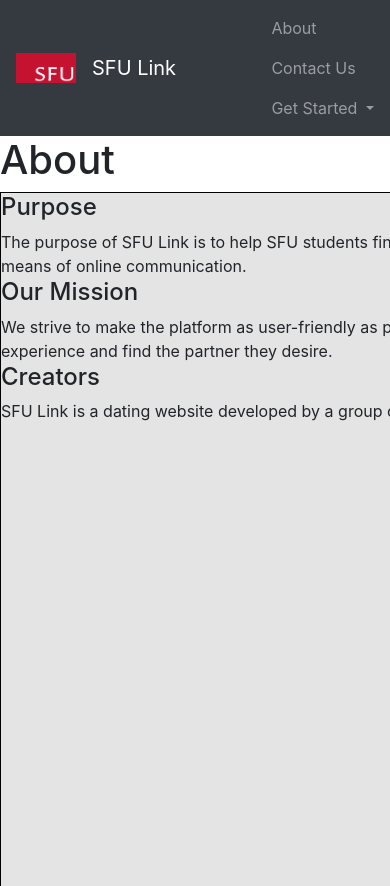
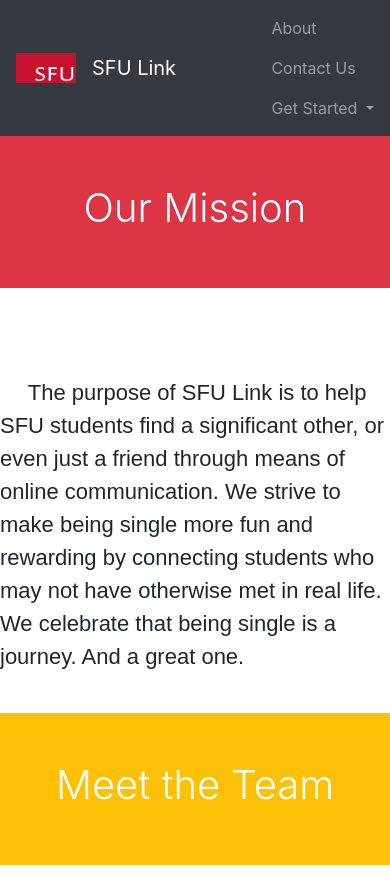
Before and after one commit to Rionic/CMPT-276, a Rails app: page /pages/about in a window 390 px wide; the page is wider, and only the part inside the window is pictured. Shown: the top 886 px of that part. Run offline with Rails 7, Linux system fonts and the light colour scheme; style sheets or scripts are compiled from the project's sources; some libraries are stand-ins or nearby versions.

Commit message:
updated about page

```diff
--- a/SFU_Link/app/views/pages/about.html.erb
+++ b/SFU_Link/app/views/pages/about.html.erb
@@ -1,26 +1,93 @@
-<h1>About</h1>
-<div style="width: 800px; height: 1500px; border: 1px solid #000; float: left; background: #e4e4e4;">
-	<h4>Purpose</h4>
+<!-- Header -->
+<header class="bg-danger text-center py-5 mb-4">
+  <div class="container">
+    <h1 class="font-weight-light text-white">Our Mission</h1>
+  </div>
+</header>
+
+<br></br>
+
+<body>
+
+  <p>
+    <p style="font-size:22px; font-family:arial;">
+      &emsp;
       The purpose of SFU Link is to help SFU students find a significant other, or even just a friend through means of online communication.
+      We strive to make being single more fun and rewarding by connecting students who may not have otherwise met in real life. We celebrate that being single is a journey. And a great one.
+      </font>
+  </p>
+</body>
 
-	<h4>Our Mission</h4>
-	We strive to make the platform as user-friendly as possible. We want all users to have a satisfactory experience and find the partner they desire.
-	<h4>Creators</h4>
-	<p>SFU Link is a dating website developed by a group of five SFU students.</p>
+<br style = "line-height:6;">
+
+<!-- Header -->
+<header class="bg-warning text-center py-5 mb-4">
+  <div class="container">
+    <h1 class="font-weight-light text-white">Meet the Team</h1>
   </div>
+</header>
 
-<div style="width: 300px; height: 1500px; border: 1px solid #000; float: left;">
-	<h2><u> Developers </u></h2>
-	<h3> Kevin Lee</h3>
-	<img style= "width: 200px; height: 200px;" src="https://www.summitachievement.com/wp-content/uploads/2015/10/mystery-Man.jpg"/>
-	<h3> Rajan Grewal</h3>
-	<img style= "width: 200px; height: 200px;" src="https://media.licdn.com/dms/image/C5603AQE0RXZ3bbb8Tg/profile-displayphoto-shrink_200_200/0?e=1567641600&v=beta&t=o2zELgoxYlSHdzugCgt-cD73J_gdiJhvqEv-peWTj0I"/>
-	<h3> Peter Lan</h3>
-	<img style= "width: 200px; height: 200px;" src="https://media.licdn.com/dms/image/C5603AQHK6mTiKQ4jDg/profile-displayphoto-shrink_800_800/0?e=1567641600&v=beta&t=Bg2B_pC2OXc-Tkief055gcJ3uj-7mOE09uHRImWeDjY"/>
-	<h3> Adrian Wong</h3>
-	<img style= "width: 200px; height: 200px;" src="https://scontent.fcxh2-1.fna.fbcdn.net/v/t1.0-1/p160x160/36188900_1819169251499670_2247203051922259968_n.jpg?_nc_cat=107&_nc_oc=AQlrUs52DYd4C7Hwib5DnP4IoD5S4lRISBb0I2eC7kuU-XNSvECvhNVP2if8-m99vUA&_nc_ht=scontent.fcxh2-1.fna&oh=00e0b3731d21761b294ed5f10a4546bb&oe=5DC34AD5"/>
-	<h3> Joshua Clark</h3>
-	<img style= "width: 200px; height: 200px;" src="https://scontent.fcxh2-1.fna.fbcdn.net/v/t1.0-1/c107.31.391.391a/s160x160/421715_525336010825357_529087902_n.jpg?_nc_cat=110&_nc_oc=AQk0paCHjBW5HRbLpbp3DNKCW9Gg0Y2a2AUs6Nu3K5Q1gXPtTpx3OMyFYDQ84pfkeLs&_nc_ht=scontent.fcxh2-1.fna&oh=85af205044baf2b1400ca1e5fd0d04a7&oe=5DB01874"/>
+
+<!-- Team members -->
+<div class="container">
+  <div class="row">
+    <!-- Team Member 1 -->
+    <div class="col-xl-3 col-md-6 mb-4">
+      <div class="card border-0 shadow">
+        <img style= "width: 250px; height: 250px;" src="https://media.licdn.com/dms/image/C5603AQE0RXZ3bbb8Tg/profile-displayphoto-shrink_200_200/0?e=1567641600&v=beta&t=o2zELgoxYlSHdzugCgt-cD73J_gdiJhvqEv-peWTj0I" class="card-img-top" alt="...">
+          <div class="card-body text-center">
+            <h5 class="card-title mb-0">Rajan Grewal</h5>
+            <div class="card-text text-black-50">Team Leader</div>
+          </div>
+        </div>
+    </div>
+    <!-- Team Member 2 -->
+    <div class="col-xl-3 col-md-6 mb-4">
+      <div class="card border-0 shadow">
+        <img style= "width: 250px; height: 250px;" src="https://voteformost.net/wp-content/uploads/fv-contest/c55/image.jpeg" class="card-img-top" alt="...">
+          <div class="card-body text-center">
+            <h5 class="card-title mb-0">Kevin Km Lee</h5>
+            <div class="card-text text-black-50">Technical Lead</div>
+          </div>
+        </div>
+    </div>
+    <!-- Team Member 3 -->
+    <div class="col-xl-3 col-md-6 mb-4">
+      <div class="card border-0 shadow">
+        <img style= "width: 250px; height: 250px;" src="https://scontent.fcxh2-1.fna.fbcdn.net/v/t1.0-1/p160x160/36188900_1819169251499670_2247203051922259968_n.jpg?_nc_cat=107&_nc_oc=AQlrUs52DYd4C7Hwib5DnP4IoD5S4lRISBb0I2eC7kuU-XNSvECvhNVP2if8-m99vUA&_nc_ht=scontent.fcxh2-1.fna&oh=00e0b3731d21761b294ed5f10a4546bb&oe=5DC34AD5" class="card-img-top" alt="...">
+          <div class="card-body text-center">
+            <h5 class="card-title mb-0">Adrian Wong</h5>
+            <div class="card-text text-black-50">Web Developer</div>
+          </div>
+        </div>
+    </div>
+    <!-- Team Member 4 -->
+    <div class="col-xl-3 col-md-6 mb-4">
+      <div class="card border-0 shadow">
+        <img style= "width: 250px; height: 250px;" src="https://scontent.fcxh2-1.fna.fbcdn.net/v/t1.0-1/c107.31.391.391a/s160x160/421715_525336010825357_529087902_n.jpg?_nc_cat=110&_nc_oc=AQk0paCHjBW5HRbLpbp3DNKCW9Gg0Y2a2AUs6Nu3K5Q1gXPtTpx3OMyFYDQ84pfkeLs&_nc_ht=scontent.fcxh2-1.fna&oh=85af205044baf2b1400ca1e5fd0d04a7&oe=5DB01874" class="card-img-top" alt="...">
+          <div class="card-body text-center">
+            <h5 class="card-title mb-0">Joshua Clark</h5>
+            <div class="card-text text-black-50">Web Developer</div>
+          </div>
+        </div>
+    </div>
+  </div>
+  <!-- Team Member 5 -->
+  <div class="col-xl-3 col-md-6 mb-4">
+    <div class="card border-0 shadow">
+      <img style= "width: 250px; height: 250px;" src="https://scontent.fyvr3-1.fna.fbcdn.net/v/t1.0-9/18519831_914096912063280_2572492200936052020_n.jpg?_nc_cat=107&_nc_oc=AQnSaRkc5MO_Y1h2X_v8x2cUZp5W7GoxtC6k_UJ5NEfcBDi3v74qMQs7vitMQDyhEG0&_nc_ht=scontent.fyvr3-1.fna&oh=d28b5f3396899ef105347aaf8368ba64&oe=5DC36092" class="card-img-top" alt="...">
+        <div class="card-body text-center">
+          <h5 class="card-title mb-0">Peter Lan</h5>
+          <div class="card-text text-black-50">Web Developer</div>
+        </div>
+      </div>
+  </div>
+</div>
+  <!-- /.row -->
+
+
+
+
 <!-- FOOTER -->
 <footer class="container">
   <p class="float-right">
@@ -32,3 +99,4 @@
 </footer>
 
 </div>
+<!-- /.container -->
```
Lines whose indentation alone changed are shown as unchanged.
